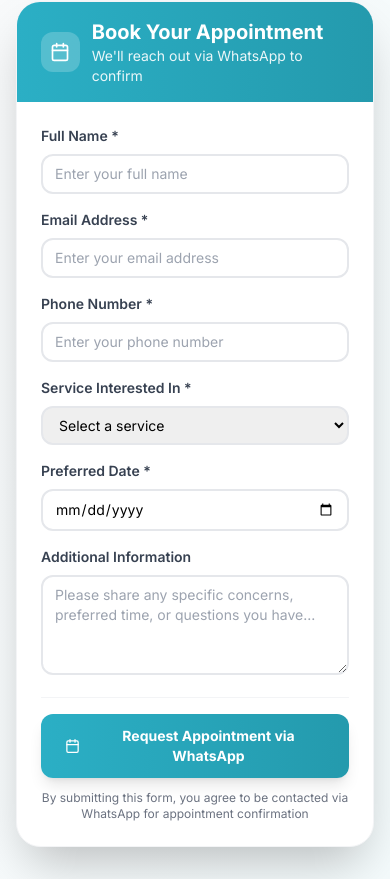
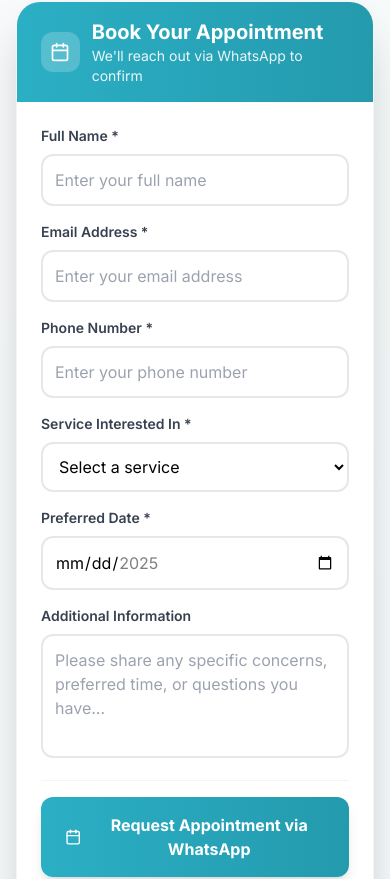
Before and after one commit to Joyal910/KE-Dental, a React (Vite) app: page /about in a window 390 px wide. Shown: the part 5433-6312 px from the top of the page. Built offline with nearby package versions, Linux system fonts and the light colour scheme.

Commit message:
Made iphone compatible

```diff
--- a/src/pages/Home.tsx
+++ b/src/pages/Home.tsx
@@ -40,9 +40,20 @@ const PremiumDentalHomepage = () => {
   const { scrollY } = useScroll();
   const heroParallax = useTransform(scrollY, [0, 500], [0, -100]);
 
-  const { register, handleSubmit, reset, formState: { errors, isSubmitting, isSubmitSuccessful } } = useForm<FormData>();
+  const { register, handleSubmit, reset, formState: { errors, isSubmitting, isSubmitSuccessful } } = useForm<FormData>({
+    mode: 'onBlur', // Change validation mode for better mobile experience
+    defaultValues: {
+      name: '',
+      email: '',
+      phone: '',
+      service: '',
+      date: '',
+      message: ''
+    }
+  });
 
   const onSubmit = async (data: FormData) => {
+    try {
       // Simulate form submission delay
       await new Promise(resolve => setTimeout(resolve, 1000));
 
@@ -70,11 +81,37 @@ Thank you!`;
       const whatsappNumber = '918089803112';
       const whatsappURL = `https://wa.me/${whatsappNumber}?text=${encodeURIComponent(whatsappMessage)}`;
 
-    // Open WhatsApp
+      // For iOS Safari, use window.location.href instead of window.open for better compatibility
+      if (/iPad|iPhone|iPod/.test(navigator.userAgent)) {
+        window.location.href = whatsappURL;
+      } else {
         window.open(whatsappURL, '_blank');
+      }
 
       // Reset form after successful submission
       reset();
+    } catch (error) {
+      console.error('Form submission error:', error);
+    }
+  };
+
+  // Get today's date in YYYY-MM-DD format for min date
+  const getTodayDate = () => {
+    const today = new Date();
+    const year = today.getFullYear();
+    const month = String(today.getMonth() + 1).padStart(2, '0');
+    const day = String(today.getDate()).padStart(2, '0');
+    return `${year}-${month}-${day}`;
+  };
+
+  // Get max date (3 months from now)
+  const getMaxDate = () => {
+    const maxDate = new Date();
+    maxDate.setMonth(maxDate.getMonth() + 3);
+    const year = maxDate.getFullYear();
+    const month = String(maxDate.getMonth() + 1).padStart(2, '0');
+    const day = String(maxDate.getDate()).padStart(2, '0');
+    return `${year}-${month}-${day}`;
   };
 
   useEffect(() => {
@@ -564,7 +601,7 @@ Thank you!`;
                 </div>
 
                 {/* Form Content */}
-                <form onSubmit={handleSubmit(onSubmit)} className="p-6 lg:p-8">
+                <form onSubmit={handleSubmit(onSubmit)} className="p-6 lg:p-8" noValidate>
                   <div className="grid grid-cols-1 md:grid-cols-2 gap-4 lg:gap-6 mb-4 lg:mb-6">
                     <div>
                       <label htmlFor="name" className="block text-sm font-semibold text-gray-700 mb-2">
@@ -573,15 +610,22 @@ Thank you!`;
                       <input
                         id="name"
                         type="text"
-                        className={`w-full px-3 lg:px-4 py-2 lg:py-3 border-2 rounded-xl focus:ring-2 focus:ring-[#2bafc5]/20 focus:border-[#2bafc5] outline-none transition-all duration-200 text-sm lg:text-base ${
+                        autoComplete="name"
+                        className={`w-full px-3 lg:px-4 py-3 lg:py-4 border-2 rounded-xl focus:ring-2 focus:ring-[#2bafc5]/20 focus:border-[#2bafc5] outline-none transition-all duration-200 text-base ${
                           errors.name ? 'border-red-500 bg-red-50' : 'border-gray-200 hover:border-gray-300'
                         }`}
                         placeholder="Enter your full name"
-                        {...register("name", { required: "Name is required" })}
+                        {...register("name", {
+                          required: "Name is required",
+                          minLength: {
+                            value: 2,
+                            message: "Name must be at least 2 characters"
+                          }
+                        })}
                       />
                       {errors.name && (
                         <p className="mt-2 text-sm text-red-600 flex items-center gap-1">
-                          <AlertTriangle className="w-4 h-4" />
+                          <AlertTriangle className="w-4 h-4 flex-shrink-0" />
                           {errors.name.message}
                         </p>
                       )}
@@ -594,7 +638,8 @@ Thank you!`;
                       <input
                         id="email"
                         type="email"
-                        className={`w-full px-3 lg:px-4 py-2 lg:py-3 border-2 rounded-xl focus:ring-2 focus:ring-[#2bafc5]/20 focus:border-[#2bafc5] outline-none transition-all duration-200 text-sm lg:text-base ${
+                        autoComplete="email"
+                        className={`w-full px-3 lg:px-4 py-3 lg:py-4 border-2 rounded-xl focus:ring-2 focus:ring-[#2bafc5]/20 focus:border-[#2bafc5] outline-none transition-all duration-200 text-base ${
                           errors.email ? 'border-red-500 bg-red-50' : 'border-gray-200 hover:border-gray-300'
                         }`}
                         placeholder="Enter your email address"
@@ -602,13 +647,13 @@ Thank you!`;
                           required: "Email is required",
                           pattern: {
                             value: /^[A-Z0-9._%+-]+@[A-Z0-9.-]+\.[A-Z]{2,}$/i,
-                            message: "Invalid email address"
+                            message: "Please enter a valid email address"
                           }
                         })}
                       />
                       {errors.email && (
                         <p className="mt-2 text-sm text-red-600 flex items-center gap-1">
-                          <AlertTriangle className="w-4 h-4" />
+                          <AlertTriangle className="w-4 h-4 flex-shrink-0" />
                           {errors.email.message}
                         </p>
                       )}
@@ -621,15 +666,22 @@ Thank you!`;
                       <input
                         id="phone"
                         type="tel"
-                        className={`w-full px-3 lg:px-4 py-2 lg:py-3 border-2 rounded-xl focus:ring-2 focus:ring-[#2bafc5]/20 focus:border-[#2bafc5] outline-none transition-all duration-200 text-sm lg:text-base ${
+                        autoComplete="tel"
+                        className={`w-full px-3 lg:px-4 py-3 lg:py-4 border-2 rounded-xl focus:ring-2 focus:ring-[#2bafc5]/20 focus:border-[#2bafc5] outline-none transition-all duration-200 text-base ${
                           errors.phone ? 'border-red-500 bg-red-50' : 'border-gray-200 hover:border-gray-300'
                         }`}
                         placeholder="Enter your phone number"
-                        {...register("phone", { required: "Phone number is required" })}
+                        {...register("phone", {
+                          required: "Phone number is required",
+                          pattern: {
+                            value: /^[+]?[\d\s\-\(\)]{10,}$/,
+                            message: "Please enter a valid phone number"
+                          }
+                        })}
                       />
                       {errors.phone && (
                         <p className="mt-2 text-sm text-red-600 flex items-center gap-1">
-                          <AlertTriangle className="w-4 h-4" />
+                          <AlertTriangle className="w-4 h-4 flex-shrink-0" />
                           {errors.phone.message}
                         </p>
                       )}
@@ -641,7 +693,7 @@ Thank you!`;
                       </label>
                       <select
                         id="service"
-                        className={`w-full px-3 lg:px-4 py-2 lg:py-3 border-2 rounded-xl focus:ring-2 focus:ring-[#2bafc5]/20 focus:border-[#2bafc5] outline-none transition-all duration-200 text-sm lg:text-base ${
+                        className={`w-full px-3 lg:px-4 py-3 lg:py-4 border-2 rounded-xl focus:ring-2 focus:ring-[#2bafc5]/20 focus:border-[#2bafc5] outline-none transition-all duration-200 text-base bg-white ${
                           errors.service ? 'border-red-500 bg-red-50' : 'border-gray-200 hover:border-gray-300'
                         }`}
                         {...register("service", { required: "Please select a service" })}
@@ -657,7 +709,7 @@ Thank you!`;
                       </select>
                       {errors.service && (
                         <p className="mt-2 text-sm text-red-600 flex items-center gap-1">
-                          <AlertTriangle className="w-4 h-4" />
+                          <AlertTriangle className="w-4 h-4 flex-shrink-0" />
                           {errors.service.message}
                         </p>
                       )}
@@ -670,15 +722,16 @@ Thank you!`;
                       <input
                         id="date"
                         type="date"
-                        className={`w-full px-3 lg:px-4 py-2 lg:py-3 border-2 rounded-xl focus:ring-2 focus:ring-[#2bafc5]/20 focus:border-[#2bafc5] outline-none transition-all duration-200 text-sm lg:text-base ${
+                        className={`w-full px-3 lg:px-4 py-3 lg:py-4 border-2 rounded-xl focus:ring-2 focus:ring-[#2bafc5]/20 focus:border-[#2bafc5] outline-none transition-all duration-200 text-base ${
                           errors.date ? 'border-red-500 bg-red-50' : 'border-gray-200 hover:border-gray-300'
                         }`}
-                        {...register("date", { required: "Please select a date" })}
-                        min={new Date().toISOString().split('T')[0]}
+                        {...register("date", { required: "Please select a preferred date" })}
+                        min={getTodayDate()}
+                        max={getMaxDate()}
                       />
                       {errors.date && (
                         <p className="mt-2 text-sm text-red-600 flex items-center gap-1">
-                          <AlertTriangle className="w-4 h-4" />
+                          <AlertTriangle className="w-4 h-4 flex-shrink-0" />
                           {errors.date.message}
                         </p>
                       )}
@@ -691,7 +744,7 @@ Thank you!`;
                       <textarea
                         id="message"
                         rows={4}
-                        className="w-full px-3 lg:px-4 py-2 lg:py-3 border-2 border-gray-200 rounded-xl focus:ring-2 focus:ring-[#2bafc5]/20 focus:border-[#2bafc5] outline-none transition-all duration-200 hover:border-gray-300 text-sm lg:text-base"
+                        className="w-full px-3 lg:px-4 py-3 lg:py-4 border-2 border-gray-200 rounded-xl focus:ring-2 focus:ring-[#2bafc5]/20 focus:border-[#2bafc5] outline-none transition-all duration-200 hover:border-gray-300 text-base resize-none"
                         placeholder="Please share any specific concerns, preferred time, or questions you have..."
                         {...register("message")}
                       ></textarea>
@@ -702,22 +755,22 @@ Thank you!`;
                     <button
                       type="submit"
                       disabled={isSubmitting}
-                      className="w-full py-3 lg:py-4 px-6 lg:px-8 bg-gradient-to-r from-[#2bafc5] to-[#249aad] hover:from-[#249aad] hover:to-[#2bafc5] text-white font-bold rounded-xl transition-all duration-300 disabled:opacity-60 disabled:cursor-not-allowed transform hover:scale-[1.02] shadow-lg hover:shadow-xl flex items-center justify-center gap-3 text-sm lg:text-base"
+                      className="w-full py-4 lg:py-5 px-6 lg:px-8 bg-gradient-to-r from-[#2bafc5] to-[#249aad] hover:from-[#249aad] hover:to-[#2bafc5] text-white font-bold rounded-xl transition-all duration-300 disabled:opacity-60 disabled:cursor-not-allowed transform hover:scale-[1.02] shadow-lg hover:shadow-xl flex items-center justify-center gap-3 text-base lg:text-lg"
                     >
                       {isSubmitting ? (
                         <>
-                          <div className="w-4 h-4 lg:w-5 lg:h-5 border-2 border-white/30 border-t-white rounded-full animate-spin"></div>
+                          <div className="w-5 h-5 border-2 border-white/30 border-t-white rounded-full animate-spin"></div>
                           Sending Request...
                         </>
                       ) : (
                         <>
-                          <Calendar className="w-4 h-4 lg:w-5 lg:h-5" />
+                          <Calendar className="w-5 h-5" />
                           Request Appointment via WhatsApp
                         </>
                       )}
                     </button>
 
-                    <p className="text-center text-xs lg:text-sm text-gray-500 mt-3 lg:mt-4">
+                    <p className="text-center text-sm text-gray-500 mt-4">
                       By submitting this form, you agree to be contacted via WhatsApp for appointment confirmation
                     </p>
                   </div>
```
Lines whose indentation alone changed are shown as unchanged.
